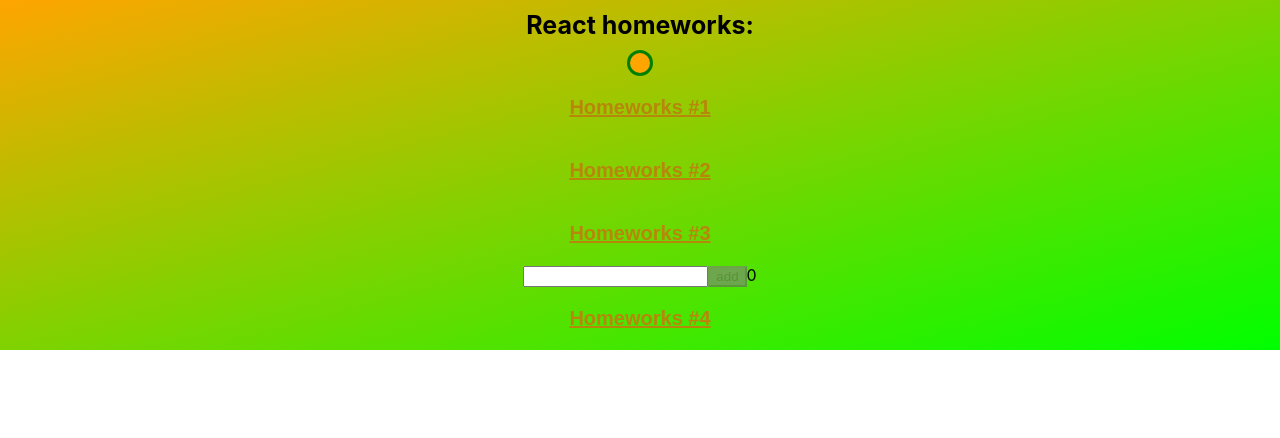
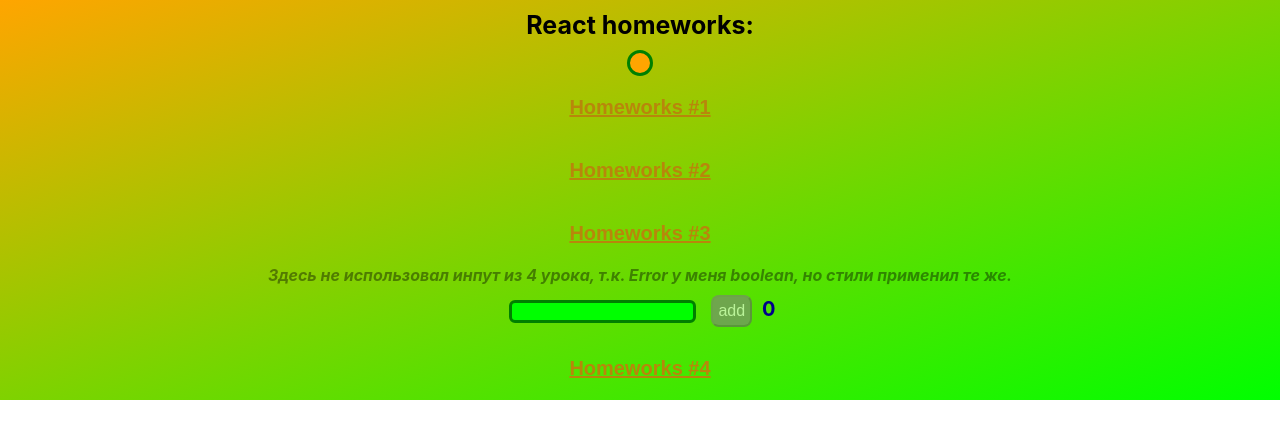
Before and after one commit to TonyFinder/Ignat-HomeWork, a React (Create React App) app: page /#/pre-junior in a window 1280 px wide. Both pictures are taken after a click on the button "Homeworks #3". Shown: the top 438 px of the page. Built offline with nearby package versions, Linux system fonts and the light colour scheme.

Commit message:
HomeWork #5. Finished with CSS.

```diff
--- a/src/p2-homeworks/h2/Affair.module.css
+++ b/src/p2-homeworks/h2/Affair.module.css
@@ -1,17 +1,20 @@
 .container {
  display: flex;
- margin: 5px;
-}
-
-.container button {
- background: red;
 }
 
 .signs {
  width: 200px;
  display: flex;
  justify-content: space-between;
+ align-items: center;
  margin-left: 5px;
  font-size: 18px;
  font-weight: bold;
 }
+.signs div:first-child {
+ width: 70%;
+}
+.signs div:last-child {
+ width: 30%;
+ text-align: center;
+}
--- a/src/p2-homeworks/h2/Affair.tsx
+++ b/src/p2-homeworks/h2/Affair.tsx
@@ -1,6 +1,7 @@
 import React from 'react'
 import {AffairType} from './HW2';
 import d from './Affair.module.css'
+import SuperButton from '../h4/common/c2-SuperButton/SuperButton';
 
 type AffairPropsType = {
     // key не нужно типизировать
@@ -15,7 +16,7 @@
 
     return (
         <div className={d.container}>
-            <button onClick={deleteCallback}>X</button>
+            <SuperButton red onClick={deleteCallback}>X</SuperButton>
             <div className={d.signs}>
                 <div>{props.affair.name}</div>
                 <div>{props.affair.priority}</div>
--- a/src/p2-homeworks/h2/Affairs.module.css
+++ b/src/p2-homeworks/h2/Affairs.module.css
@@ -1,9 +1,8 @@
 .buttons {
-
+    display: flex;
+    justify-content: center;
 }
 
-.buttons button {
-    margin: 5px;
-    background: green;
-    color: white;
+.back {
+    background: linear-gradient(to top right, orange, lime);
 }
--- a/src/p2-homeworks/h2/Affairs.tsx
+++ b/src/p2-homeworks/h2/Affairs.tsx
@@ -2,6 +2,7 @@
 import Affair from './Affair'
 import {AffairType, FilterType} from './HW2'
 import s from './Affairs.module.css'
+import SuperButton from '../h4/common/c2-SuperButton/SuperButton';
 
 type AffairsPropsType = { // need to fix any
     data: AffairType[]
@@ -34,10 +35,10 @@
     return (
         <div>
             <div className={s.buttons}>
-                <button onClick={setAll}>All</button>
-                <button onClick={setHigh}>High</button>
-                <button onClick={setMiddle}>Middle</button>
-                <button onClick={setLow}>Low</button>
+                <SuperButton onClick={setAll}>All</SuperButton>
+                <SuperButton onClick={setHigh}>High</SuperButton>
+                <SuperButton onClick={setMiddle}>Middle</SuperButton>
+                <SuperButton onClick={setLow}>Low</SuperButton>
             </div>
             <div className={s.back}>
                 {mappedAffairs}
--- a/src/p2-homeworks/h2/HW2.tsx
+++ b/src/p2-homeworks/h2/HW2.tsx
@@ -13,10 +13,10 @@
 // constants
 const defaultAffairs: AffairType[] = [ // need to fix any
     {_id: 1, name: 'React', priority: 'high'},
-    {_id: 2, name: 'anime', priority: 'low'},
-    {_id: 3, name: 'games', priority: 'low'},
-    {_id: 4, name: 'work', priority: 'high'},
-    {_id: 5, name: 'html & css', priority: 'middle'}
+    {_id: 2, name: 'Anime', priority: 'low'},
+    {_id: 3, name: 'Games', priority: 'low'},
+    {_id: 4, name: 'Work', priority: 'high'},
+    {_id: 5, name: 'Html & css', priority: 'middle'}
 ]
 
 // pure helper functions
--- a/src/p2-homeworks/h3/Greeting.module.css
+++ b/src/p2-homeworks/h3/Greeting.module.css
@@ -1,9 +1,47 @@
-.error {
-    border: 1px solid red;
+.main {
+    display: flex;
+    flex-direction: column;
+    align-items: center;
 }
-.error:focus {
+.main button {
+    margin: 10px;
+}
+.main >div:first-child {
+    font-style: italic;
+    font-weight: bold;
+    opacity: 0.4;
+}
+.main div:last-child span {
+    font-weight: bold;
+    font-size: 20px;
+    color: darkblue;
+}
+.main >div:last-child {
+    display: flex;
+    align-items: center;
+}
+
+.superInput {
+    border: 3px solid green;
+    background: lime;
+    border-radius: 6px;
+    margin: 5px;
+}
+
+.superInput:focus {
     outline: none;
 }
-.errorText {
+
+.errorInput {
+    border: 3px solid red;
+    background: palevioletred;
+    border-radius: 6px;
+    margin: 5px;
+}
+.errorInput:focus {
+    outline: none;
+}
+
+.error {
     color: red;
 }
--- a/src/p2-homeworks/h3/Greeting.tsx
+++ b/src/p2-homeworks/h3/Greeting.tsx
@@ -1,5 +1,6 @@
 import React, {ChangeEvent, KeyboardEvent} from 'react'
 import s from './Greeting.module.css'
+import SuperButton from '../h4/common/c2-SuperButton/SuperButton';
 
 type GreetingPropsType = {
     name: string // need to fix any
@@ -13,7 +14,7 @@
 const Greeting: React.FC<GreetingPropsType> = (
     {name, setNameCallback, addUser, error, totalUsers} // деструктуризация пропсов
 ) => {
-    const inputClass = error ? s.error : '' // need to fix with (?:)
+    const inputClass = error ? s.errorInput : s.superInput // need to fix with (?:)
     const disabledClass = name.trim() === '' ? true : false
     const onKeyPressHandler = (e: KeyboardEvent<HTMLInputElement>) => {
         if (e.key === 'Enter') {
@@ -22,11 +23,19 @@
     }
 
     return (
-        <div>
-            <input value={name} onChange={setNameCallback} className={inputClass} onKeyPress={onKeyPressHandler}/>
-            <button disabled={disabledClass} onClick={addUser}>add</button>
-            <span>{totalUsers}</span>
-            {error && <div className={s.errorText}>{'Title is a must'}</div>}
+        <div className={s.main}>
+            <div>Здесь не использовал инпут из 4 урока, т.к. Error у меня boolean, но стили применил те же.</div>
+            <div>
+                <div>
+                    <input value={name} onChange={setNameCallback} className={inputClass}
+                           onKeyPress={onKeyPressHandler}/>
+                    {error && <div className={s.error}>{'Title is a must'}</div>}
+                </div>
+                <div>
+                    <SuperButton disabled={disabledClass} onClick={addUser}>add</SuperButton>
+                    <span>{totalUsers}</span>
+                </div>
+            </div>
         </div>
     )
 }
--- a/src/p2-homeworks/h4/HW4.tsx
+++ b/src/p2-homeworks/h4/HW4.tsx
@@ -18,6 +18,10 @@
 
     const [checked, setChecked] = useState<boolean>(false)
     const testOnChange = (e: ChangeEvent<HTMLInputElement>) => setChecked(e.currentTarget.checked)
+    const onClickChange = () => {
+        setChecked(!checked)
+        console.log(checked)
+    }
 
     return (
         <div>
@@ -56,12 +60,13 @@
                     <SuperCheckbox
                         checked={checked}
                         onChangeChecked={setChecked}
+                        onClickChecked={onClickChange}
                     >
-                        some text {/*// этот текст попадёт в children*/}
+                        Some text {/*// этот текст попадёт в children*/}
                     </SuperCheckbox>
 
                     {/*// onChange тоже должен работать*/}
-                    <SuperCheckbox checked={checked} onChange={testOnChange}/>
+                    <SuperCheckbox checked={checked} onChange={testOnChange} onClickChecked={onClickChange}/>
                 </div>
             </div>
             {/*для личного творчества, могу проверить*/}
--- a/src/p2-homeworks/h4/common/c3-SuperCheckbox/SuperCheckbox.module.css
+++ b/src/p2-homeworks/h4/common/c3-SuperCheckbox/SuperCheckbox.module.css
@@ -1,9 +1,42 @@
-.checkbox {
-    margin: 10px;
-    border-radius: 4px;
+.main {
+    position: relative;
 }
 
-.spanClassName {
-    margin-left: 5px;
+.checkbox {
+    appearance: none;
+}
+
+.label {
+    padding-left: 20px;
     font-weight: bold;
 }
+.labelBefore:before {
+    position: absolute;
+    top: 0;
+    left: 0;
+    z-index: 1;
+
+    content: '';
+    display: block;
+    width: 16px;
+    height: 16px;
+
+    background: antiquewhite;
+    border: 2px solid grey;
+    border-radius: 6px;
+}
+.labelAfter:before {
+    position: absolute;
+    top: 0;
+    left: 0;
+    z-index: 1;
+
+    content: '';
+    display: block;
+    width: 16px;
+    height: 16px;
+
+    background: antiquewhite url("https://img.icons8.com/fluency/16/000000/checkmark.png") no-repeat;
+    border: 2px solid grey;
+    border-radius: 6px;
+}
--- a/src/p2-homeworks/h4/common/c3-SuperCheckbox/SuperCheckbox.tsx
+++ b/src/p2-homeworks/h4/common/c3-SuperCheckbox/SuperCheckbox.tsx
@@ -1,4 +1,4 @@
-import React, {ChangeEvent, DetailedHTMLProps, InputHTMLAttributes} from 'react'
+import React, {ChangeEvent, DetailedHTMLProps, InputHTMLAttributes, MouseEventHandler} from 'react'
 import s from './SuperCheckbox.module.css'
 
 // тип пропсов обычного инпута
@@ -7,6 +7,8 @@
 type SuperCheckboxPropsType = DefaultInputPropsType & {
     onChangeChecked?: (checked: boolean) => void
     spanClassName?: string
+    checked: boolean
+    onClickChecked: () => void
 }
 
 const SuperCheckbox: React.FC<SuperCheckboxPropsType> = (
@@ -14,6 +16,7 @@
         type, // достаём и игнорируем чтоб нельзя было задать другой тип инпута
         onChange, onChangeChecked,
         className, spanClassName,
+        checked, onClickChecked,
         children, // в эту переменную попадёт текст, типизировать не нужно так как он затипизирован в React.FC
 
         ...restProps// все остальные пропсы попадут в объект restProps
@@ -25,21 +28,24 @@
 
         // сделайте так чтоб работал onChange и onChangeChecked
     }
+    const onClickCallback = () => {
+        onClickChecked()
+    }
 
-    const finalInputClassName = `${s.checkbox} ${className ? className : ''}`
+    const finalInputClassName = checked ? `${s.labelBefore} ${s.label}` : `${s.labelAfter} ${s.label}`
 
     return (
-        <label>
-
+        <div className={s.main}>
+            <label className={finalInputClassName}>
             <input
                 type={'checkbox'}
-                onChange={onChangeCallback}
-                className={finalInputClassName}
-
+                onClick={onClickCallback}
+                className={s.checkbox}
                 {...restProps} // отдаём инпуту остальные пропсы если они есть (checked например там внутри)
             />
-            {children && <span className={s.spanClassName}>{children}</span>}
-        </label> // благодаря label нажатие на спан передастся в инпут
+                {children && <span className={s.spanClassName}>{children}</span>}
+            </label> {/*благодаря label нажатие на спан передастся в инпут*/}
+        </div>
     )
 }
 
--- a/src/p2-homeworks/h5/Header.module.css
+++ b/src/p2-homeworks/h5/Header.module.css
@@ -8,8 +8,11 @@
     display: flex;
     justify-content: space-around;
     width: 100%;
-    animation: .5s;
 }
+.main:hover .links a {
+    text-decoration: none;
+}
+
 .main:hover .square {
     opacity: 0;
     width: 0;
```
